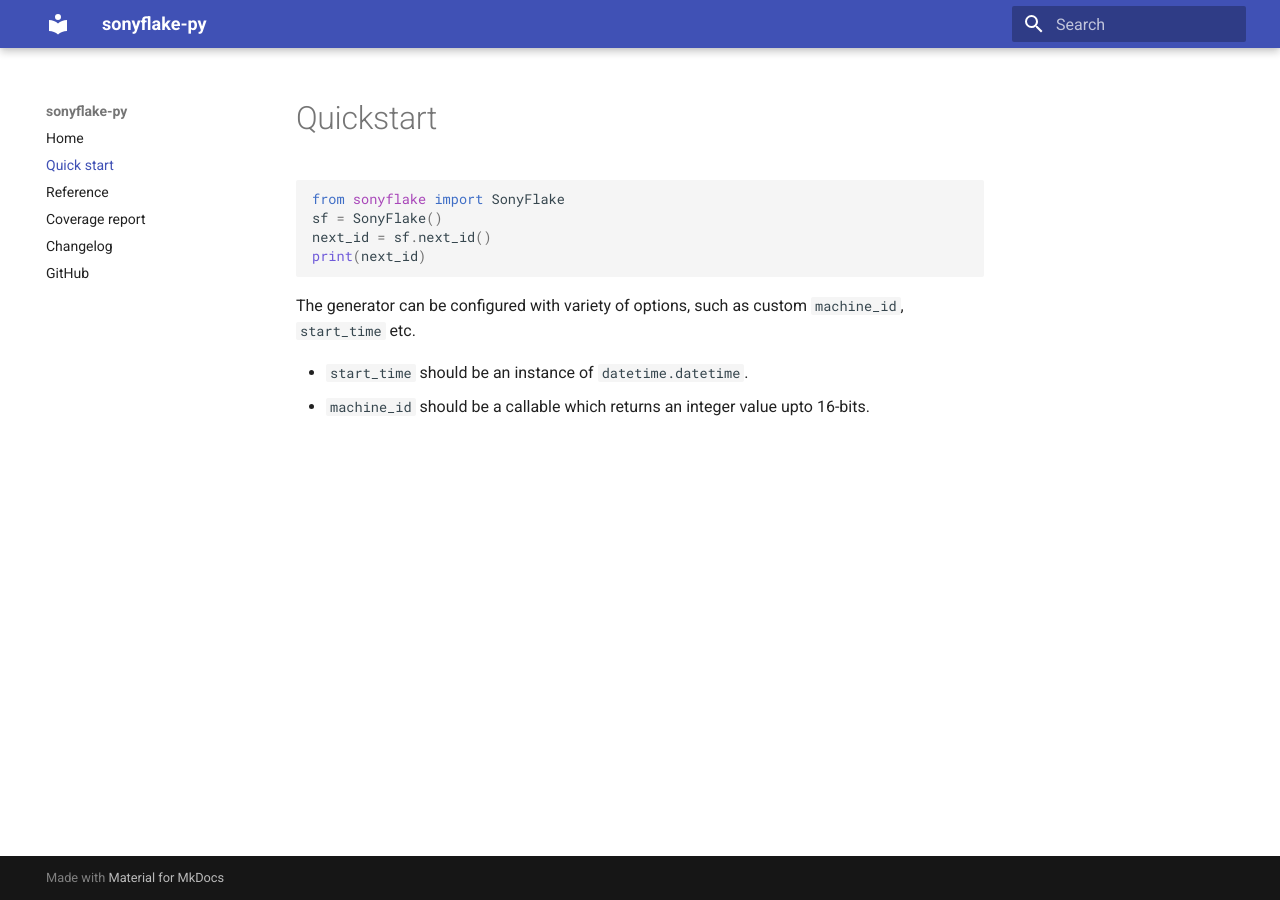
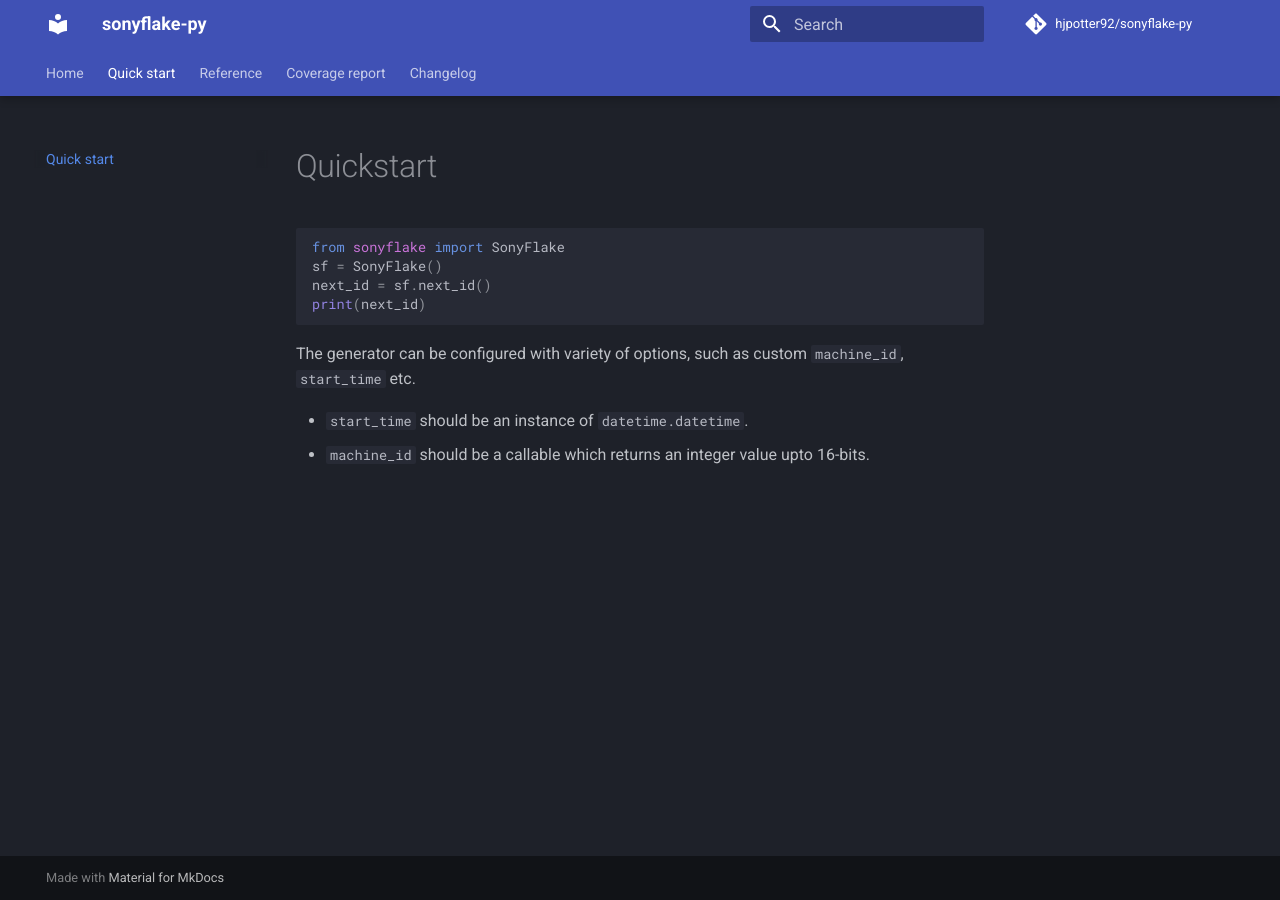
Before and after one commit to hjpotter92/sonyflake-py, an MkDocs documentation site: the page built from docs/src/quickstart.md, in a window 1280 px wide. Built offline with MkDocs 1.6.1 and Material for MkDocs 9.7.7, drawn with Linux system fonts in a browser that asks for light colours; comment, search, counter and statistics services are not loaded; the version menu is left out.

Commit message:
Convert docs to dark theme.

```diff
--- a/mkdocs.yml
+++ b/mkdocs.yml
@@ -2,7 +2,23 @@
 docs_dir: docs/src
 theme:
   name: material
+  palette:
+    scheme: slate
+  features:
+    - search.suggest
+    - search.highlight
+    - navigation.tracking
+    - navigation.tabs
+    - navigation.tabs.sticky
+    - navigation.top
   # custom_dir: docs/theme/
+
+repo_url: https://github.com/hjpotter92/sonyflake-py
+repo_name: hjpotter92/sonyflake-py
+
+extra:
+  version:
+    provider: mike
 
 nav:
   - Home: index.md
@@ -10,10 +26,10 @@
   - Reference: reference.md
   - Coverage report: https://app.codecov.io/gh/hjpotter92/sonyflake-py
   - Changelog: changelog.md
-  - GitHub: https://github.com/hjpotter92/sonyflake-py
 
 plugins:
-  - search
+  - search:
+      separator: '[-.\s]+'
   - mkdocstrings
   - minify:
       minify_html: true
@@ -21,6 +37,7 @@
         remove_empty_space: true
         remove_comments: true
         reduce_boolean_attributes: true
+  - git-revision-date
 
 markdown_extensions:
   - pymdownx.highlight
--- a/requirements-doc.txt
+++ b/requirements-doc.txt
@@ -3,3 +3,4 @@
 mkdocstrings>=0.15.0
 mkdocs-material>=7.0.6
 mkdocs-minify-plugin>=0.4.0
+mkdocs-git-revision-date-plugin>=0.3.1
```
